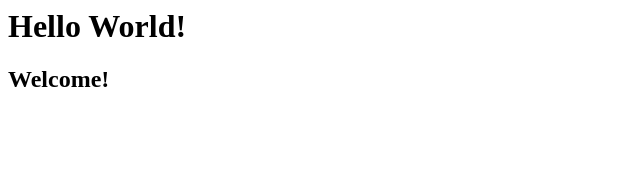
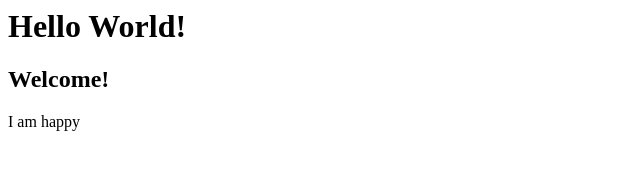
Before and after one commit to Mounika2994/Github, a plain HTML site: page index.html in a window 1280 px wide. Shown: the full height of the page, 0-640 px from the left. Drawn offline with Linux system fonts and the light colour scheme.

Commit message:
More changes to index.html

```diff
--- a/index.html
+++ b/index.html
@@ -5,5 +5,6 @@
 	<body>
 		<h1>Hello World!</h1>
 		<h2>Welcome!</h2>
+		<p>I am happy</p>
 	</body>
 </html>
```
